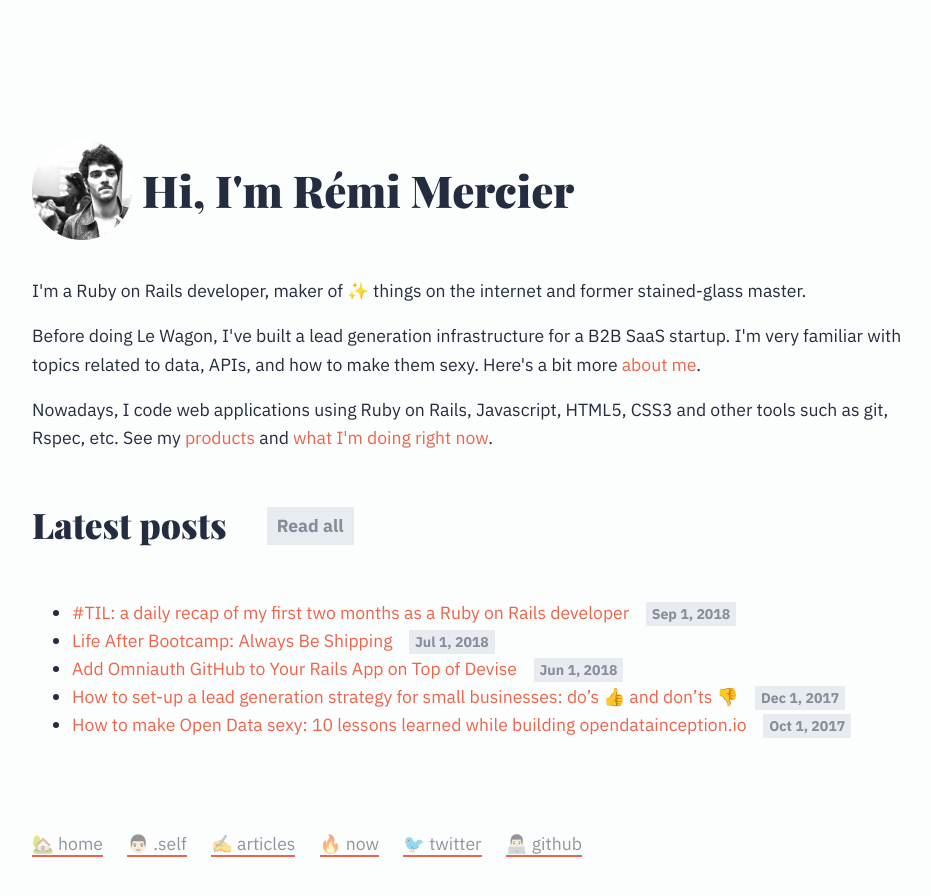
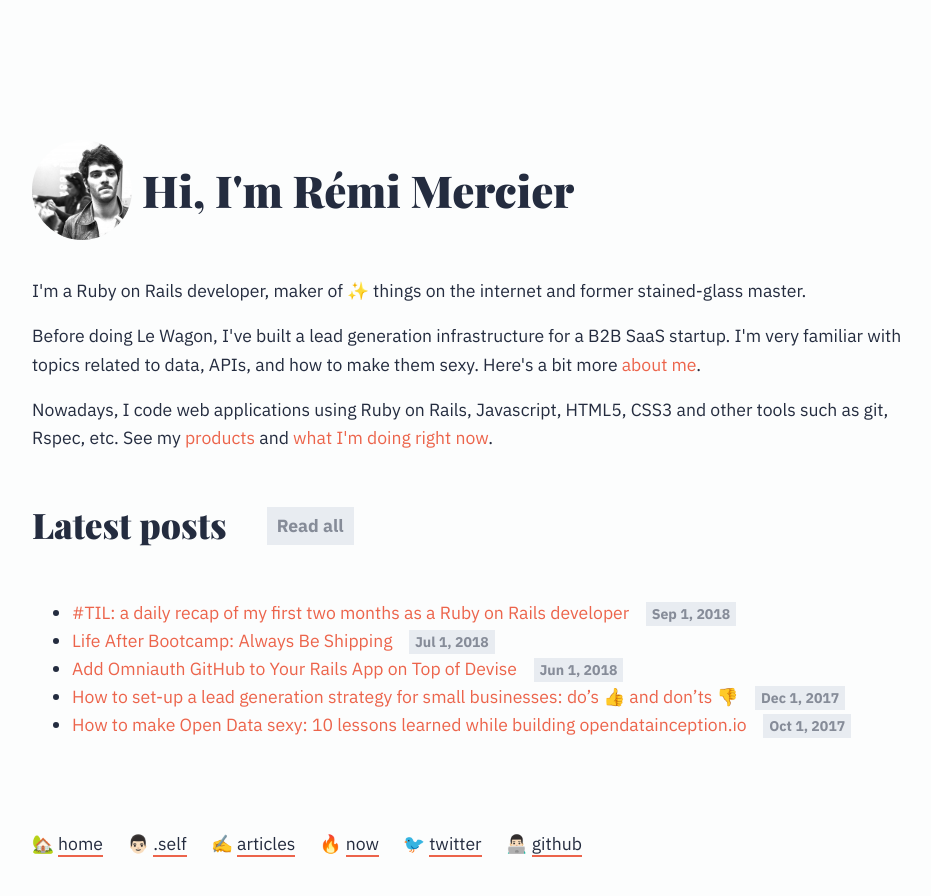
Before and after one commit to merciremi/remicodes, a Jekyll site: the page built from index.html, in a window 1280 px wide. Shown: the top 896 px of the page, without its empty margins (160-1091 px from the left). Built offline with Jekyll 4.4.1, drawn with Linux system fonts in a browser that asks for light colours; some web fonts are replaced; part of the change alters nothing that is shown.

```diff
--- a/_includes/footer.html
+++ b/_includes/footer.html
@@ -1,8 +1,8 @@
 <footer>
- <a href="{{ site.baseurl }}">🏡 {{ 'home' }}</a>
- <a href="{{ site.baseurl }}/about">👨🏻 {{ '.self' }}</a>
- <a href="{{ site.baseurl }}/blog">✍️ {{ 'articles' }}</a>
- <a href="{{ site.baseurl }}/now">🔥 {{ 'now' }}</a>
- <a href="https://twitter.com/mercier_remi">🐦 {{ 'twitter' }}</a>
- <a href="https://github.com/merciremi/">👨🏻‍💻 {{ 'github' }}</a>
+ 🏡 <a href="{{ site.baseurl }}">{{ 'home' }}</a>
+ 👨🏻 <a href="{{ site.baseurl }}/about">{{ '.self' }}</a>
+ ✍️ <a href="{{ site.baseurl }}/blog">{{ 'articles' }}</a>
+ 🔥 <a href="{{ site.baseurl }}/now">{{ 'now' }}</a>
+ 🐦 <a href="https://twitter.com/mercier_remi">{{ 'twitter' }}</a>
+ 👨🏻‍💻 <a href="https://github.com/merciremi/">{{ 'github' }}</a>
 </footer>
--- a/_sass/_layout.scss
+++ b/_sass/_layout.scss
@@ -34,7 +34,7 @@ a {
 footer {
   padding-bottom: 30px;
   a {
-    color: rgba(36, 44, 63, 0.5) !important;
+    color: rgba(36, 44, 63, 1) !important;
     margin-right: 20px;
     border-bottom: 2px $link-color solid;
   }
```
